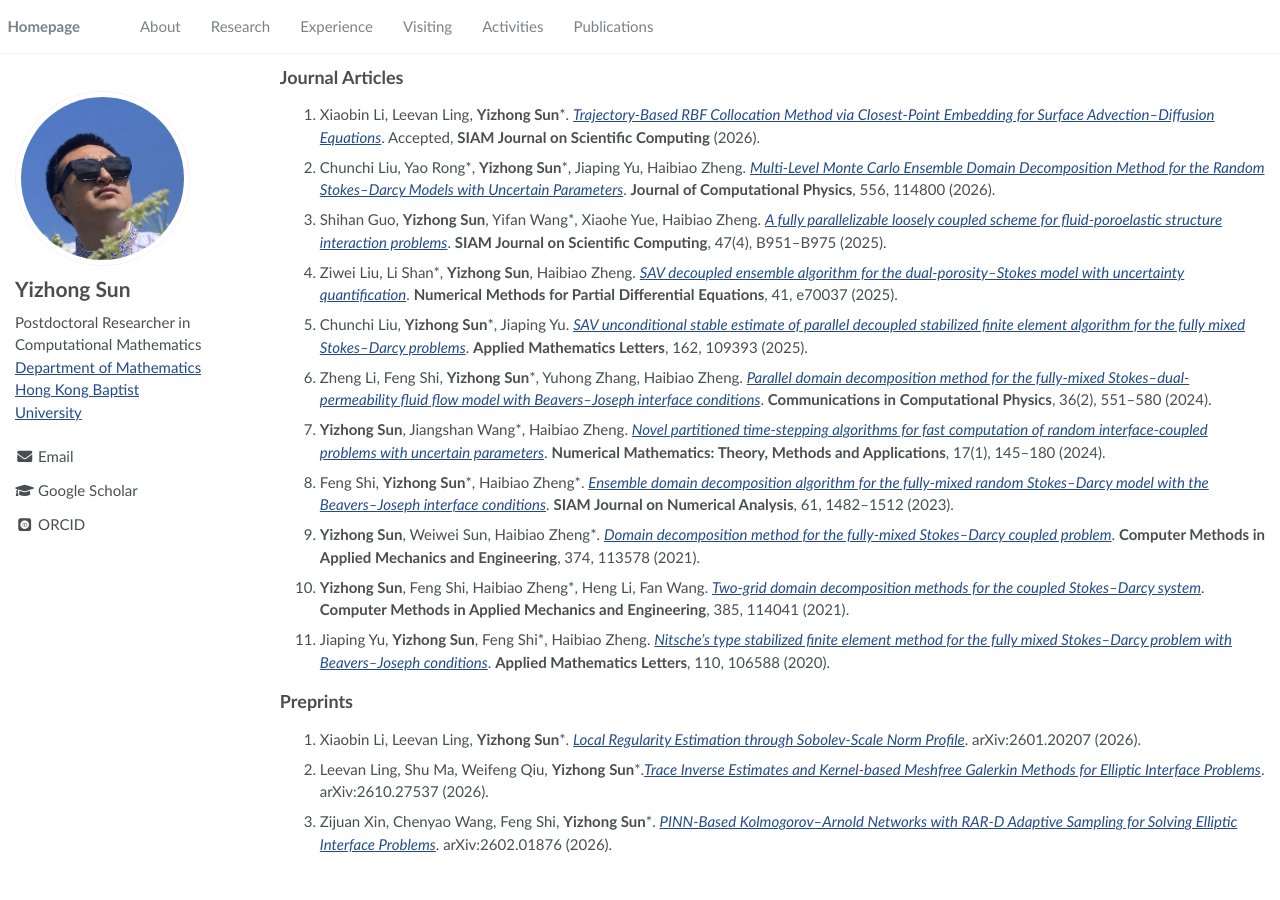
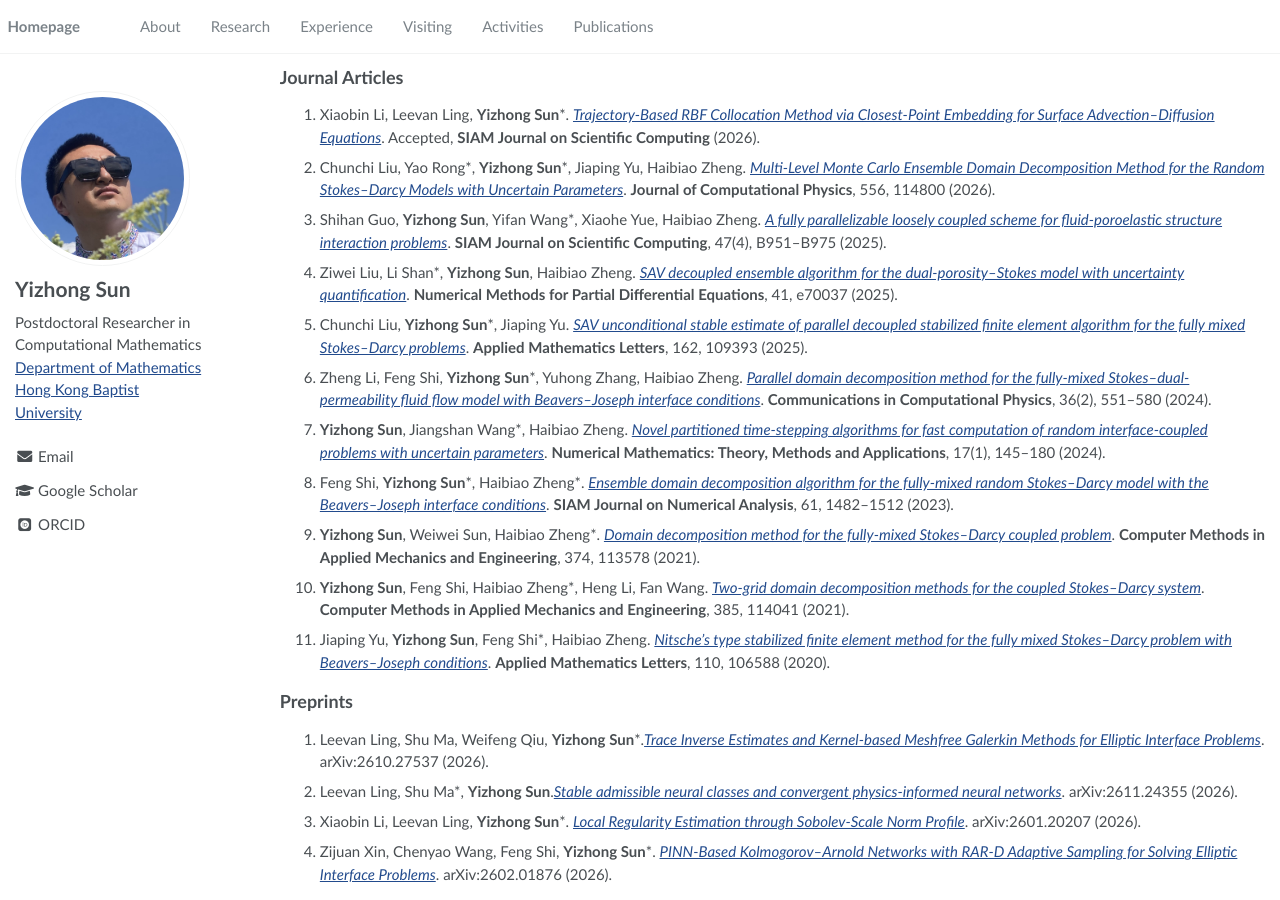
Before and after one commit to yzsun95/yzsun95.github.io, a Jekyll site: the page built from _pages/about.md, in a window 1280 px wide and 900 px high, scrolled down 2572 px. Built offline with Jekyll 4.4.1, drawn with Linux system fonts in a browser that asks for light colours; some web fonts are replaced; before the commit the page ends 3442 px from its top, so only the background shows below that.

Commit message:
Update about.md

```diff
--- a/_pages/about.md
+++ b/_pages/about.md
@@ -184,8 +184,10 @@ My research spans stable and scalable finite element methods for interface-coupl
 
 ## Preprints
 
-12. Xiaobin Li, Leevan Ling, **Yizhong Sun**\*. [*Local Regularity Estimation through Sobolev-Scale Norm Profile*](https://arxiv.org/abs/2601.20207). arXiv:2601.20207 (2026).
+12. Leevan Ling, Shu Ma, Weifeng Qiu, **Yizhong Sun**\*.[*Trace Inverse Estimates and Kernel-based Meshfree Galerkin Methods for Elliptic Interface Problems*](https://arxiv.org/abs/2610.27537). arXiv:2610.27537 (2026).
 
-13. Leevan Ling, Shu Ma, Weifeng Qiu, **Yizhong Sun**\*.[*Trace Inverse Estimates and Kernel-based Meshfree Galerkin Methods for Elliptic Interface Problems*](https://arxiv.org/abs/2610.27537). arXiv:2610.27537 (2026).
+13. Leevan Ling, Shu Ma\*, **Yizhong Sun**.[*Stable admissible neural classes and convergent physics-informed neural networks*](https://arxiv.org/abs/2611.24355). arXiv:2611.24355 (2026).
 
-14. Zijuan Xin, Chenyao Wang, Feng Shi, **Yizhong Sun**\*. [*PINN-Based Kolmogorov--Arnold Networks with RAR-D Adaptive Sampling for Solving Elliptic Interface Problems*](https://arxiv.org/abs/2602.01876). arXiv:2602.01876 (2026).
+14. Xiaobin Li, Leevan Ling, **Yizhong Sun**\*. [*Local Regularity Estimation through Sobolev-Scale Norm Profile*](https://arxiv.org/abs/2601.20207). arXiv:2601.20207 (2026).
+
+15. Zijuan Xin, Chenyao Wang, Feng Shi, **Yizhong Sun**\*. [*PINN-Based Kolmogorov--Arnold Networks with RAR-D Adaptive Sampling for Solving Elliptic Interface Problems*](https://arxiv.org/abs/2602.01876). arXiv:2602.01876 (2026).
```
